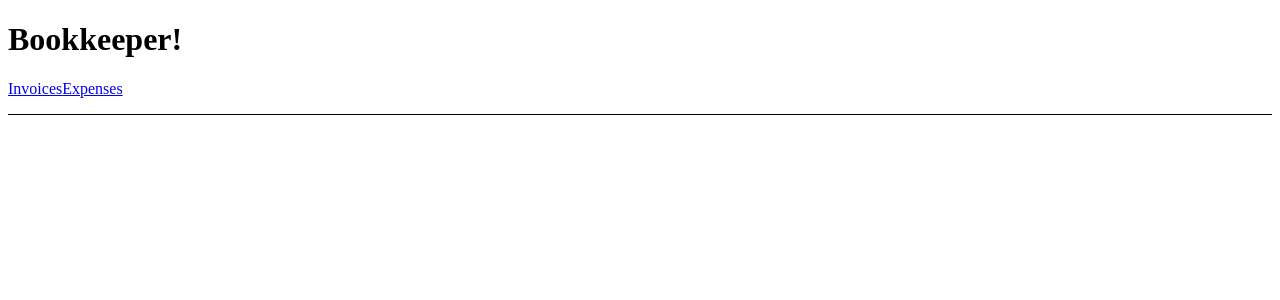
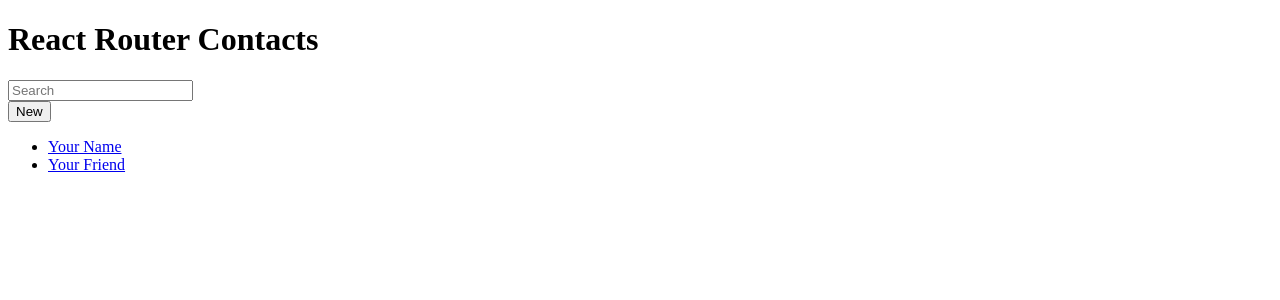
Before and after one commit to VilarDev/Tutorial-Router-Dom-letast, a React (Vite) app: page / in a window 1280 px wide. Shown: the top 300 px of the page. Built offline with nearby package versions, Linux system fonts and the light colour scheme.

Commit message:
feat: Initial setup for React Router Contacts tutorial base layout

```diff
--- a/src/App.tsx
+++ b/src/App.tsx
@@ -1,23 +1,9 @@
-import { Link } from 'react-router-dom';
+;
 
 import './App.css';
 
 function App() {
-  return (
-    <>
-      <h1>Bookkeeper!</h1> {/* 👈 Corrigido o h1 */}
-      <nav
-        style={{
-          borderBottom: 'solid 1px',
-          paddingBottom: '1rem',
-        }}
-      >
-        <Link to="/invoices">Invoices</Link>
-        <Link to="/expenses">Expenses</Link>
-      </nav>
 
-    </>
-  );
 }
 
 export default App;
--- a/src/main.tsx
+++ b/src/main.tsx
@@ -1,11 +1,24 @@
+// main.tsx (ou index.tsx)
+import * as React from "react";
+import * as ReactDOM from "react-dom/client";
+import {
+  createBrowserRouter,
+  RouterProvider,
+} from "react-router-dom";
+import "./App.css"; // Estilos globais
 
-import { createRoot } from "react-dom/client";
-import { BrowserRouter } from "react-router-dom";
+// Importa o componente Root que será o layout principal
+import Root from "./routes/root.tsx";
 
-import App from "./App.tsx";
+const router = createBrowserRouter([
+  {
+    path: "/",
+    element: <Root />, // <-- A rota raiz renderiza o componente Root
+  },
+]);
 
-createRoot(document.getElementById("root")!).render(
-  <BrowserRouter>
-    <App />
-  </BrowserRouter>
+ReactDOM.createRoot(document.getElementById("root")!).render(
+  <React.StrictMode>
+    <RouterProvider router={router} />
+  </React.StrictMode>
 );
--- /dev/null
+++ b/src/routes/root.tsx
@@ -0,0 +1,43 @@
+export default function Root() {
+  return (
+    <>
+      <div id="sidebar">
+        <h1>React Router Contacts</h1>
+        <div>
+          <form id="search-form" role="search">
+            <input
+              id="q"
+              aria-label="Search contacts"
+              placeholder="Search"
+              type="search"
+              name="q"
+            />
+            <div
+              id="search-spinner"
+              aria-hidden
+              hidden={true}
+            />
+            <div
+              className="sr-only"
+              aria-live="polite"
+            ></div>
+          </form>
+          <form method="post">
+            <button type="submit">New</button>
+          </form>
+        </div>
+        <nav>
+          <ul>
+            <li>
+              <a href={`/contacts/1`}>Your Name</a>
+            </li>
+            <li>
+              <a href={`/contacts/2`}>Your Friend</a>
+            </li>
+          </ul>
+        </nav>
+      </div>
+      <div id="detail"></div>
+    </>
+  );
+}
```
